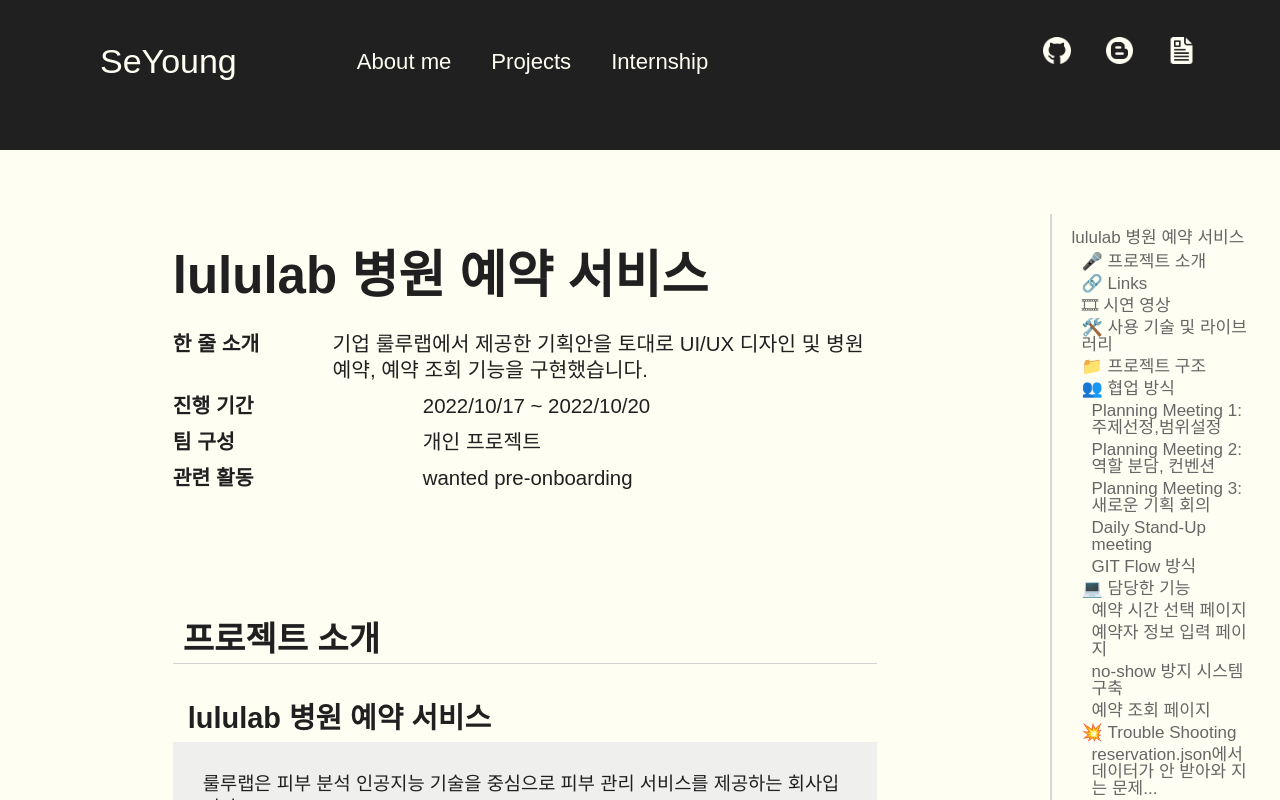
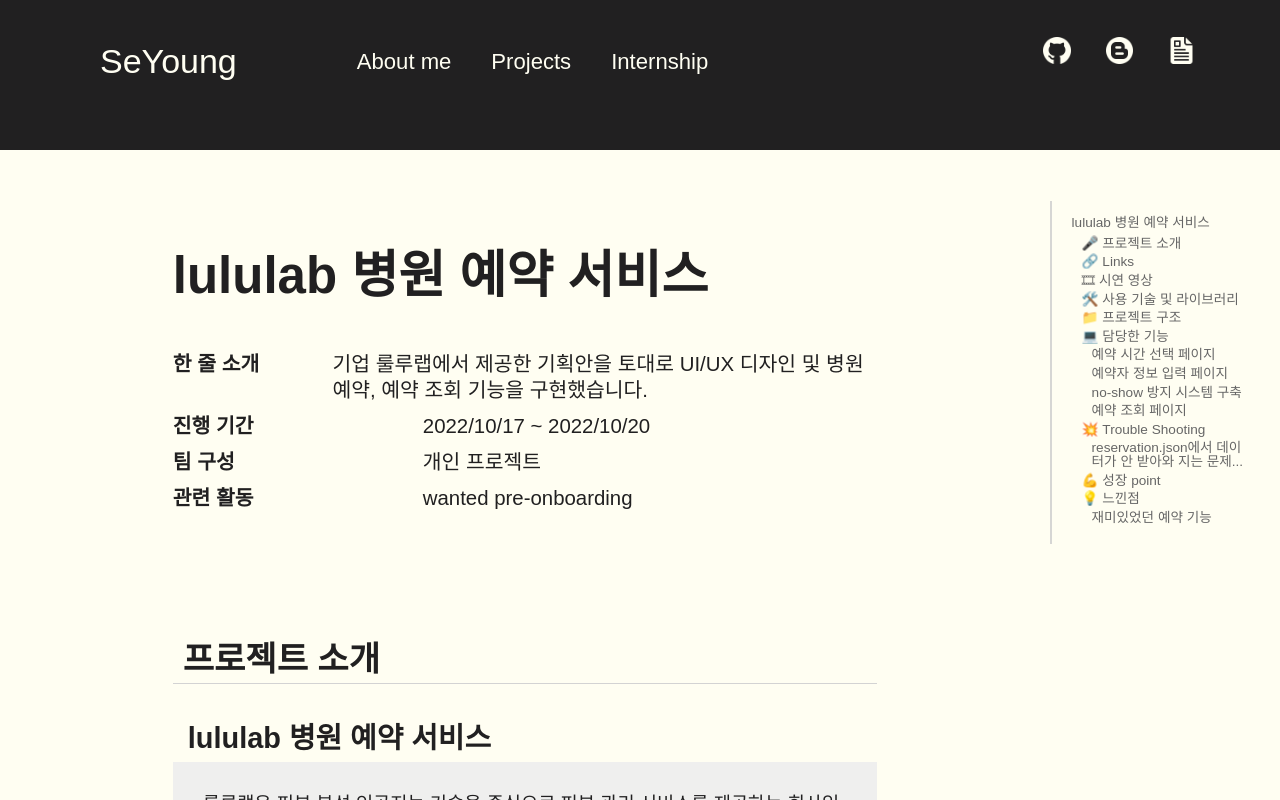
Before and after one commit to seyoung97/seyoung-portfolio, a React (Vite) app: page /detail/I0 in a window 1280 px wide. Shown: the top 800 px of the page. Built offline with nearby package versions, Linux system fonts and the light colour scheme.

Commit message:
🔧Fix: Index 협업방식 있을 경우에만 렌더링 되도록 구현

```diff
--- a/src/components/detail/Content.tsx
+++ b/src/components/detail/Content.tsx
@@ -152,13 +152,13 @@ const Article = styled.article`
     font-weight: bold;
   }
   .info_container {
+    margin-top: 50px;
     li {
       display: flex;
       margin-bottom: 10px;
       font-size: 1.2rem;
-      /* border: ${layout}; */
+
       span {
-        /* border: ${layout}; */
         width: 250px;
         font-weight: bold;
       }
--- a/src/components/detail/Index.tsx
+++ b/src/components/detail/Index.tsx
@@ -1,5 +1,5 @@
 import styled from "styled-components";
-import { useState } from "react";
+import { useState, useEffect } from "react";
 import { Link } from "react-scroll";
 import {
   h1Style,
@@ -10,7 +10,6 @@ import {
   h3FocusedStyle,
 } from "../../theme";
 import { ProjectDataType } from "../../interface";
-import Title from "../title/Title";
 
 interface IndexProps {
   indexData: ProjectDataType;
@@ -18,8 +17,18 @@ interface IndexProps {
 
 const Index = ({ indexData }: IndexProps) => {
   const [styleName, setStyleName] = useState("");
+  const [cooperationIndex, setCooperationIndex] = useState(true);
 
-  console.log(styleName);
+  useEffect(() => {
+    if (
+      indexData.project_name === "포트폴리오 사이트" ||
+      indexData.project_name === "lululab 병원 예약 서비스"
+    ) {
+      setCooperationIndex(false);
+    } else {
+      setCooperationIndex(true);
+    }
+  }, [cooperationIndex]);
 
   return (
     <Section>
@@ -86,6 +95,8 @@ const Index = ({ indexData }: IndexProps) => {
             📁 프로젝트 구조
           </h2>
         </Link>
+        {cooperationIndex && (
+          <>
             <Link to="project_cooperation" smooth={true}>
               <h2
                 onClick={() => {
@@ -113,6 +124,9 @@ const Index = ({ indexData }: IndexProps) => {
                 </Link>
               );
             })}
+          </>
+        )}
+
         <Link to="project_feature" smooth={true}>
           <h2
             onClick={() => {
@@ -208,9 +222,10 @@ const Section = styled.section`
   width: 18%;
   .index_box {
     position: fixed;
-    margin-top: 5%;
+    margin-top: 4%;
     padding: 15px 30px 15px 20px;
     border-left: 2px solid #cccc;
+    font-size: 0.8rem;
     cursor: pointer;
   }
 `;
```
Lines whose indentation alone changed are shown as unchanged.
